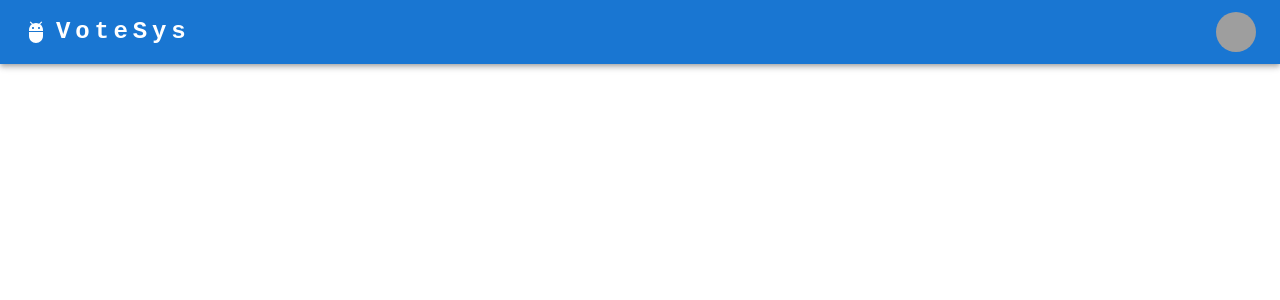
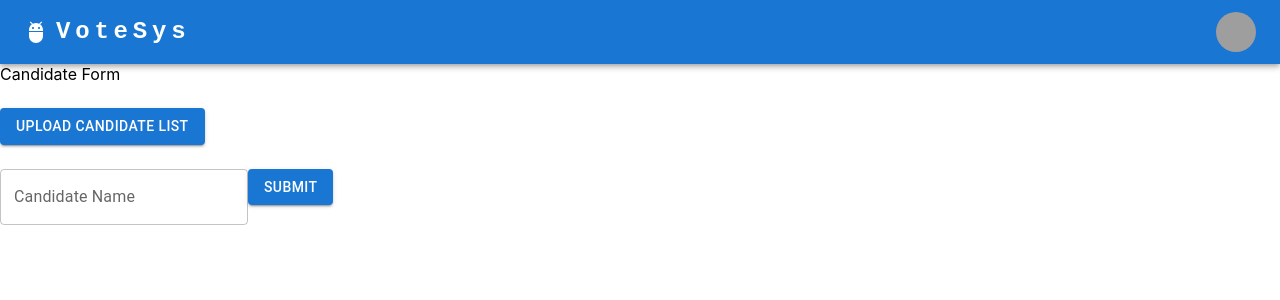
Before and after one commit to JohnSmith-Defender/voting-dapp, a React (Create React App) app in the folder client/: page /add in a window 1280 px wide. Before the commit this address had no page. Shown: the top 300 px of the page. Built offline with nearby package versions, Linux system fonts and the light colour scheme; grey boxes are pictures that could not be loaded.

Commit message:
form update and election status

```diff
--- a/client/src/App.jsx
+++ b/client/src/App.jsx
@@ -1,6 +1,6 @@
 import { Routes, Route } from 'react-router-dom';
 
-import Admin from './screens/Admin';
+import CandidateForm from './screens/CandidateForm';
 import Home from './screens/Home';
 import Navbar from './components/Navbar';
 import Login from './screens/Login';
@@ -19,6 +19,7 @@ function App() {
       <Routes>
             <Route path="/login" element={<Login />} />
             <Route path="/home" element={<Home />} />
+            <Route path="/add" element={<CandidateForm />} />
         </Routes>
       </div>
 
--- a/client/src/screens/Admin.js
+++ b/client/src/screens/Admin.js
@@ -8,7 +8,6 @@ import Dialog from '@mui/material/Dialog';
 import DialogActions from '@mui/material/DialogActions';
 import DialogContent from '@mui/material/DialogContent';
 import DialogContentText from '@mui/material/DialogContentText';
-import DialogTitle from '@mui/material/DialogTitle';
 
 import Candidate from '../components/CandidateCard';
 
@@ -20,6 +19,7 @@ export default function Admin({role, contract, web3, currentAccount}) {
     // const [web3, setWeb3] = useState(null);
     // const [currentAccount, setCurrentAccount] = useState(null);
     // const [contract, setContract] = useState(null);
+    const [electionState, setElectionState] = useState("NotStarted");
     const [loading, setLoading] = useState(true);
     const [candidates, setCandidates] = useState([]);
 
@@ -46,6 +46,7 @@ export default function Admin({role, contract, web3, currentAccount}) {
 
     const getCandidates = async () => {
         if (contract) {
+            console.log(contract)
             const count = await contract.methods.candidatesCount().call();
             const temp = [];
             for (let i = 0; i < count; i++) {
@@ -58,11 +59,19 @@ export default function Admin({role, contract, web3, currentAccount}) {
         }
     };
 
+    const getElectionState = async () => {
+        if (contract) {
+            const state = await contract.methods.electionState().call();
+            setElectionState(state);
+        }
+    }
+
     // useEffect(() => {
     //     loadWeb3();
     // }, []);
 
     useEffect(() => {
+        getElectionState();
         getCandidates();
     }, [contract]);
 
@@ -75,7 +84,9 @@ export default function Admin({role, contract, web3, currentAccount}) {
     };
 
     const handleAgree = async () => {
-        console.log("Ending Election");
+        if (electionState==="NotStarted")
+            await contract.methods.startElection().call();
+        else if (electionState==="InProgress")
             await contract.methods.endElection().call();
     }
 
@@ -93,7 +104,8 @@ export default function Admin({role, contract, web3, currentAccount}) {
                                 sx={{width: "100%"}}
                                 onClick={handleEnd}
                             >
-                                End Election
+                                { electionState && electionState==="NotStarted" && "Start Election"}
+                                { electionState && electionState==="InProgress" && "End Election"}
                             </Button>
                         </div>
                     </Grid>
@@ -124,7 +136,8 @@ export default function Admin({role, contract, web3, currentAccount}) {
                 >
                 <DialogContent>
                     <DialogContentText id="alert-dialog-description">
-                    Do you want to end the election?
+                    { electionState && electionState==="NotStarted" && "Do you want to start the election?"}
+                    { electionState && electionState==="InProgress" && "Do you want to end the election?"}
                     </DialogContentText>
                 </DialogContent>
                 <DialogActions>
--- /dev/null
+++ b/client/src/screens/CandidateForm.js
@@ -0,0 +1,64 @@
+import { useState } from 'react';
+import { styled } from '@mui/material/styles';
+import Box from '@mui/material/Box';
+import Button from '@mui/material/Button';
+import TextField from '@mui/material/TextField';
+import Grid from '@mui/material/Grid';
+
+const Input = styled('input')({
+    display: 'none',
+});
+
+export default function CandidateForm(){//({role, contract, web3, currentAccount}) {
+    const [name, setName] = useState('');
+    const [file, setFile] = useState(null);
+
+    const handleForm = async () => {
+        console.log("handleForm");
+        await contract.methods.addCandidate(name).call();
+    }
+
+    const handleNameChange = (event) => {
+        setName(event.target.value);
+    };
+
+    const handleFileChange = (event) => {
+        setFile(event.target.files[0]);
+    };
+
+    return(
+        <Box>
+            <Grid container spacing={3}>
+
+                <Grid item xs={12}>
+                    Candidate Form
+                </Grid>
+
+                <Grid item xs={12}>
+                    <label htmlFor="contained-button-file">
+                        <Input accept="image/*" id="contained-button-file" onChange={handleFileChange}/>
+                        <Button variant="contained" component="span">
+                        Upload Candidate List
+                        </Button>
+                    </label>
+                </Grid>
+
+                <Grid item xs={12}>
+                    <form onSubmit={handleForm}>
+                        <TextField
+                            id="outlined-basic"
+                            label="Candidate Name"
+                            variant="outlined"
+                            value={name}
+                            onChange={handleNameChange}
+                        />
+                        <Button variant="contained" type="submit"> Submit </Button>
+                    </form>
+                </Grid>
+
+            </Grid>
+
+        </Box>
+
+    )
+}
--- a/client/src/screens/Home.js
+++ b/client/src/screens/Home.js
@@ -35,7 +35,7 @@ export default function Home() {
     const getRole = async () => {
         if (contract) {
             // const role = await contract.methods.getRole().call();
-            const role = 2;
+            const role = 1;
             setRole(role);
             setLoading(false);
         }
@@ -55,13 +55,13 @@ export default function Home() {
                 <h1>Loading the page !!!</h1>
             ) : (
                 <Box>
-                    { role===1 && <Vote role={role}
+                    { role===1 && <Admin role={role}
                                                 contract={contract}
                                                 web3={web3}
                                                 currentAccount={currentAccount}/>
                     }
 
-                    { role===2 && <Admin role={role}
+                    { role===2 && <Vote role={role}
                                                 contract={contract}
                                                 web3={web3}
                                                 currentAccount={currentAccount}/>
--- a/client/src/screens/Vote.js
+++ b/client/src/screens/Vote.js
@@ -4,11 +4,6 @@ import Grid from '@mui/material/Grid';
 import Button from '@mui/material/Button';
 import Typography from '@mui/material/Typography';
 import Divider from '@mui/material/Divider';
-import Dialog from '@mui/material/Dialog';
-import DialogActions from '@mui/material/DialogActions';
-import DialogContent from '@mui/material/DialogContent';
-import DialogContentText from '@mui/material/DialogContentText';
-import DialogTitle from '@mui/material/DialogTitle';
 
 import Radio from '@mui/material/Radio';
 import RadioGroup from '@mui/material/RadioGroup';
```
Lines whose indentation alone changed are shown as unchanged.
